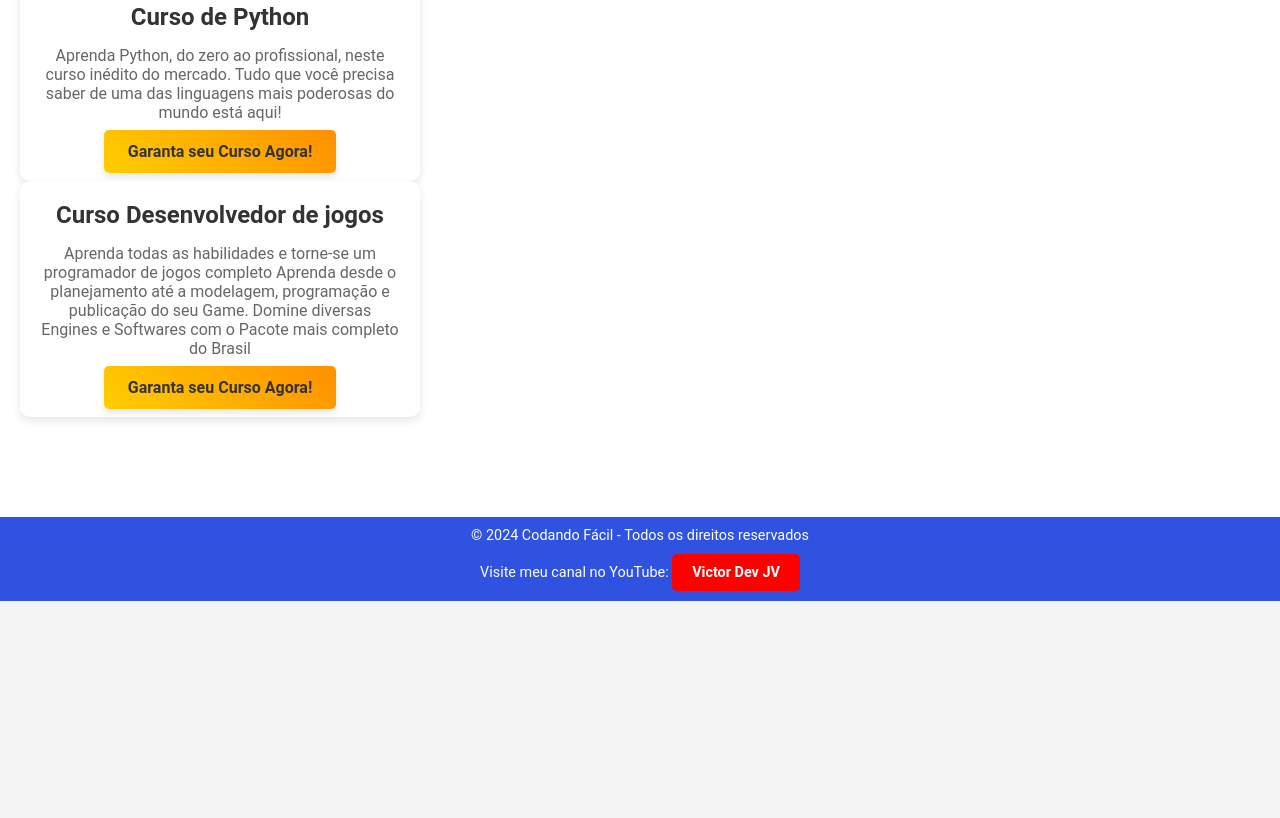
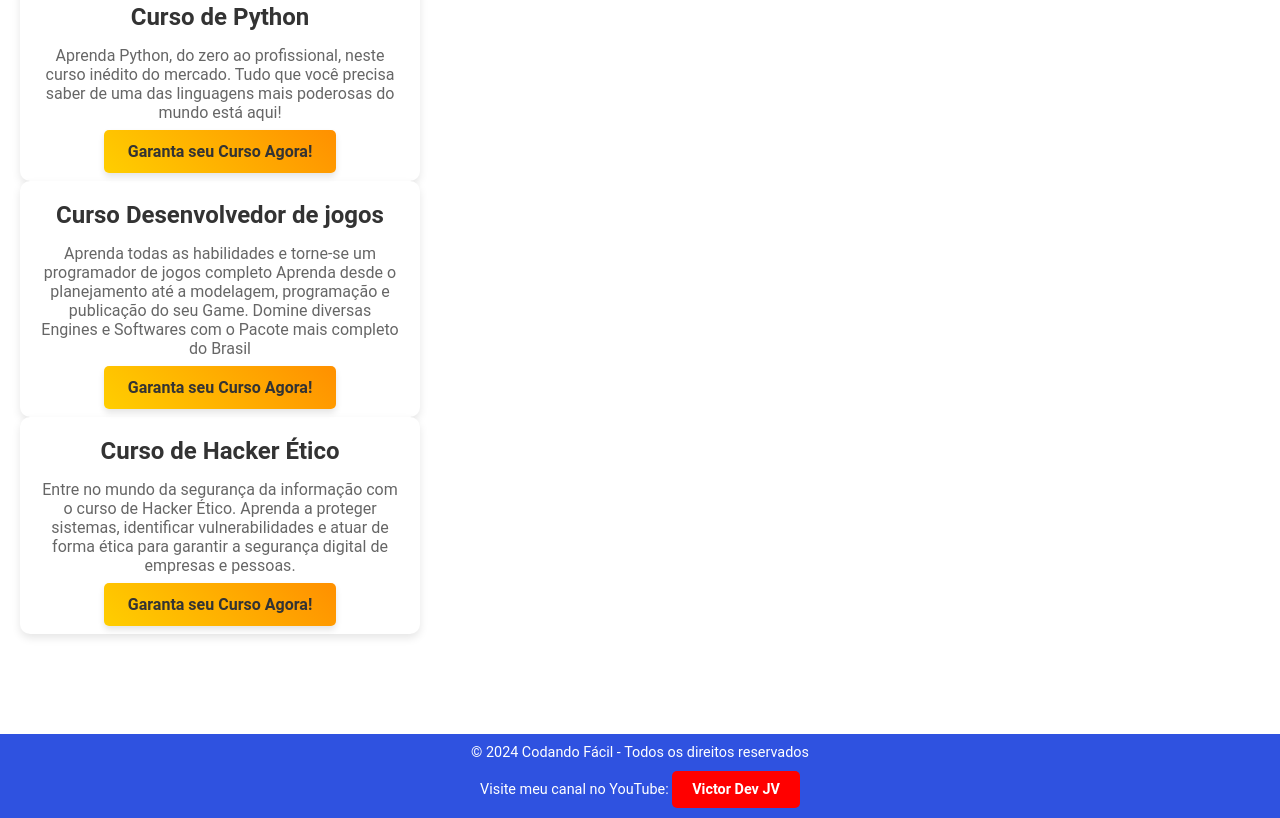
Before and after one commit to Victor-S4ant0s/Site-de-cursos, a plain HTML site: page index.html in a window 1280 px wide. Shown: the part 764-1582 px from the top of the page. Before the commit the page ends 1365 px from the top, so only its background shows below. Drawn offline with Linux system fonts and the light colour scheme.

Commit message:
Update index.html

```diff
--- a/index.html
+++ b/index.html
@@ -45,10 +45,14 @@
                     Domine diversas Engines e Softwares com o Pacote mais completo do Brasil</p>
                 <a href="https://go.hotmart.com/P95819533C" target="_blank" class="btn">Garanta seu Curso Agora!</a>
             </div>
-
+            <div class="curso">
+                <h3>Curso de Hacker Ético</h3>
+                <p>Entre no mundo da segurança da informação com o curso de Hacker Ético. Aprenda a proteger sistemas, identificar vulnerabilidades e atuar de forma ética para garantir a segurança digital de empresas e pessoas.</p>
+                <a href="https://go.hotmart.com/B97327517P" target="_blank" class="btn">Garanta seu Curso Agora!</a>
+            </div>
         </section>
     </main>
-     <footer>
+    <footer>
         <p>© 2024 Codando Fácil - Todos os direitos reservados</p>
         <p>
             Visite meu canal no YouTube:
```
